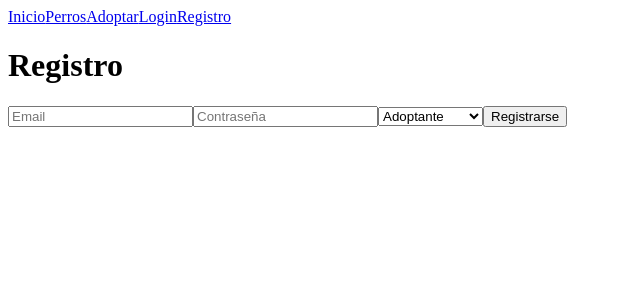
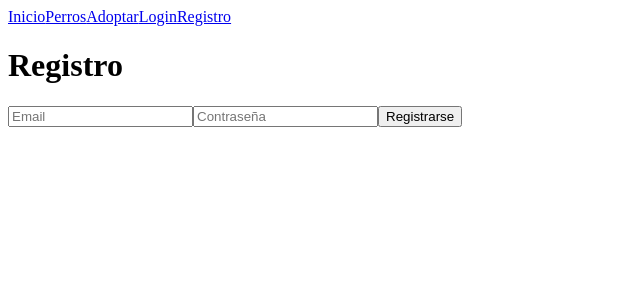
Before and after one commit to ebuiza/adoptame-navarra-app, a Next.js app: page /auth/register in a window 1280 px wide. Shown: the top 300 px of the page, without its empty margins (0-640 px from the left). Built offline with nearby package versions, Linux system fonts and the light colour scheme; no server answers.

Commit message:
Conectando a la BD

```diff
--- a/package.json
+++ b/package.json
@@ -9,6 +9,7 @@
     "lint": "next lint"
   },
   "dependencies": {
+    "@supabase/supabase-js": "^2.48.1",
     "bcryptjs": "^2.4.3",
     "next": "^15.1.6",
     "react": "^19.0.0",
--- a/src/app/auth/register/page.tsx
+++ b/src/app/auth/register/page.tsx
@@ -1,32 +1,34 @@
 "use client";
 import { useState } from "react";
+import { supabase } from "@/lib/supabase";
+import { useRouter } from "next/navigation";
 
 export default function Register() {
   const [email, setEmail] = useState("");
   const [password, setPassword] = useState("");
-  const [role, setRole] = useState("adoptante");
+  const [error, setError] = useState("");
+  const router = useRouter();
 
   const handleRegister = async (e) => {
     e.preventDefault();
-    const res = await fetch("/api/auth/register", {
-      method: "POST",
-      headers: { "Content-Type": "application/json" },
-      body: JSON.stringify({ email, password, role }),
+    const { error } = await supabase.auth.signUp({
+      email,
+      password,
+      options: { data: { role: "adoptante" } },
     });
-    const data = await res.json();
-    alert(data.message);
+
+    if (error) return setError(error.message);
+
+    router.push("/auth/login");
   };
 
   return (
     <div>
       <h1>Registro</h1>
+      {error && <p style={{ color: "red" }}>{error}</p>}
       <form onSubmit={handleRegister}>
         <input type="email" placeholder="Email" value={email} onChange={(e) => setEmail(e.target.value)} required />
         <input type="password" placeholder="Contraseña" value={password} onChange={(e) => setPassword(e.target.value)} required />
-        <select value={role} onChange={(e) => setRole(e.target.value)}>
-          <option value="adoptante">Adoptante</option>
-          <option value="admin">Administrador</option>
-        </select>
         <button type="submit">Registrarse</button>
       </form>
     </div>
--- /dev/null
+++ b/src/lib/supabase.ts
@@ -0,0 +1,6 @@
+import { createClient } from "@supabase/supabase-js";
+
+const supabaseUrl = process.env.NEXT_PUBLIC_SUPABASE_URL!;
+const supabaseAnonKey = process.env.NEXT_PUBLIC_SUPABASE_ANON_KEY!;
+
+export const supabase = createClient(supabaseUrl, supabaseAnonKey);
```
Also changed, not shown: 1 other file (tests, documents, lock files or other folders).
